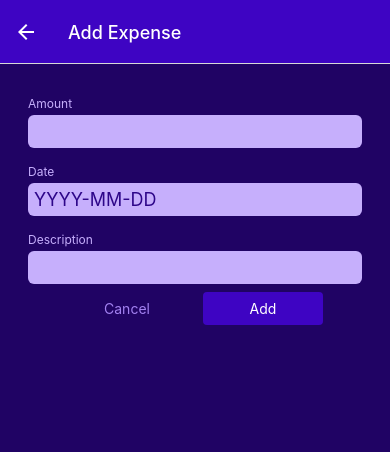
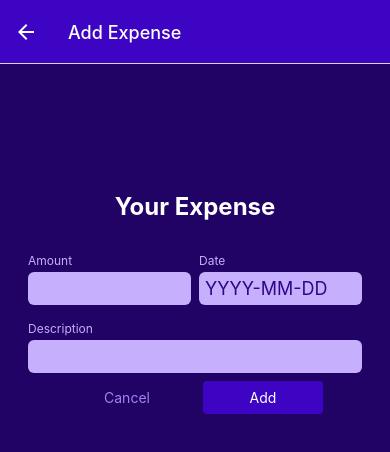
Before and after one commit to hojayxyz/rn-expense-tracker-app, a React Native app: screen /ManageExpense in a window 390 px wide. Shown: the top 452 px of the page. Built offline with nearby package versions, Linux system fonts and the light colour scheme.

Commit message:
input fields style and handler

```diff
--- a/components/ManageExpense/ExpenseForm.js
+++ b/components/ManageExpense/ExpenseForm.js
@@ -1,29 +1,76 @@
-import { View } from 'react-native';
+import { StyleSheet, Text, View } from 'react-native';
 import Input from './Input';
+import { useState } from 'react';
 
 function ExpenseForm() {
-  function amountChangedHandler() {}
+  const [inputValues, setInputValues] = useState({
+    amount: '',
+    date: '',
+    description: '',
+  });
+
+  function inputChangedHandler(inputIdentifier, enteredValue) {
+    setInputValues((currInputValues) => {
+      return {
+        ...currInputValues,
+        [inputIdentifier]: enteredValue,
+      };
+    });
+  }
 
   return (
-    <View>
+    <View style={styles.form}>
+      <Text style={styles.title}>Your Expense</Text>
+      <View style={styles.inputsRow}>
         <Input
+          style={styles.rowInput}
           label="Amount"
           textInputConfig={{
             keyboardType: 'decimal-pad',
-          onChangeText: amountChangedHandler,
+            onChangeText: inputChangedHandler.bind(this, 'amount'),
+            value: inputValues.amount,
           }}
         />
         <Input
+          style={styles.rowInput}
           label="Date"
           textInputConfig={{
             placeholder: 'YYYY-MM-DD',
             maxLength: 10,
-          onChangeText: () => {},
+            onChangeText: inputChangedHandler.bind(this, 'date'),
+            value: inputValues.date,
           }}
         />
-      <Input label="Description" textInputConfig={{}} />
+      </View>
+      <Input
+        label="Description"
+        textInputConfig={{
+          onChangeText: inputChangedHandler.bind(this, 'description'),
+          value: inputValues.description,
+        }}
+      />
     </View>
   );
 }
 
 export default ExpenseForm;
+
+const styles = StyleSheet.create({
+  inputsRow: {
+    flexDirection: 'row',
+    justifyContent: 'space-between',
+  },
+  rowInput: {
+    flex: 1,
+  },
+  form: {
+    marginTop: 80,
+  },
+  title: {
+    fontSize: 24,
+    fontWeight: 'bold',
+    color: 'white',
+    marginVertical: 24,
+    textAlign: 'center',
+  },
+});
--- a/components/ManageExpense/Input.js
+++ b/components/ManageExpense/Input.js
@@ -1,7 +1,7 @@
 import { StyleSheet, Text, TextInput, View } from 'react-native';
 import { GlobalStyles } from '../../constants/styles';
 
-function Input({ label, textInputConfig }) {
+function Input({ label, textInputConfig, style }) {
   const inputStyles = [styles.input];
 
   if (textInputConfig && textInputConfig.multiline) {
@@ -9,7 +9,7 @@
   }
 
   return (
-    <View style={styles.inputContainer}>
+    <View style={[styles.inputContainer, style]}>
       <Text style={styles.label}>{label}</Text>
       <TextInput style={inputStyles} {...textInputConfig} />
     </View>
```
Lines whose indentation alone changed are shown as unchanged.
